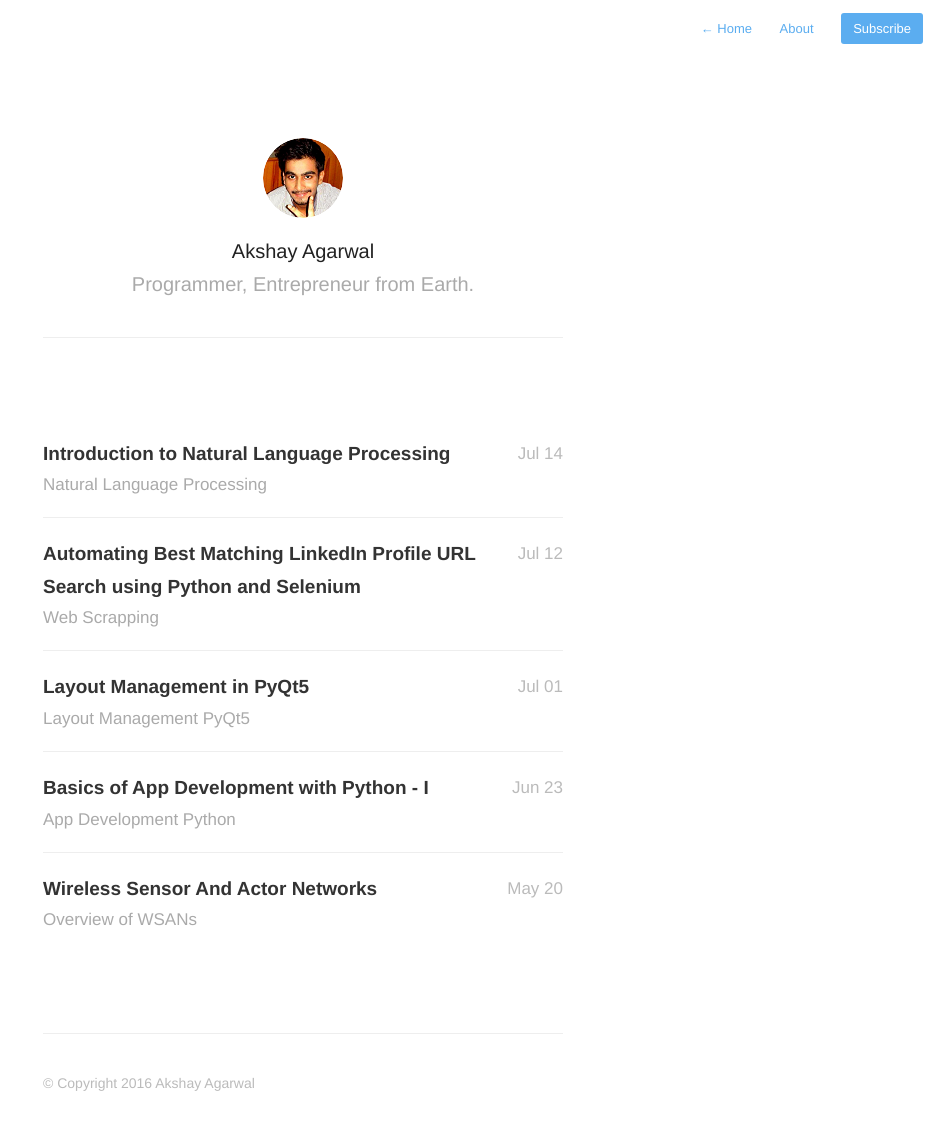
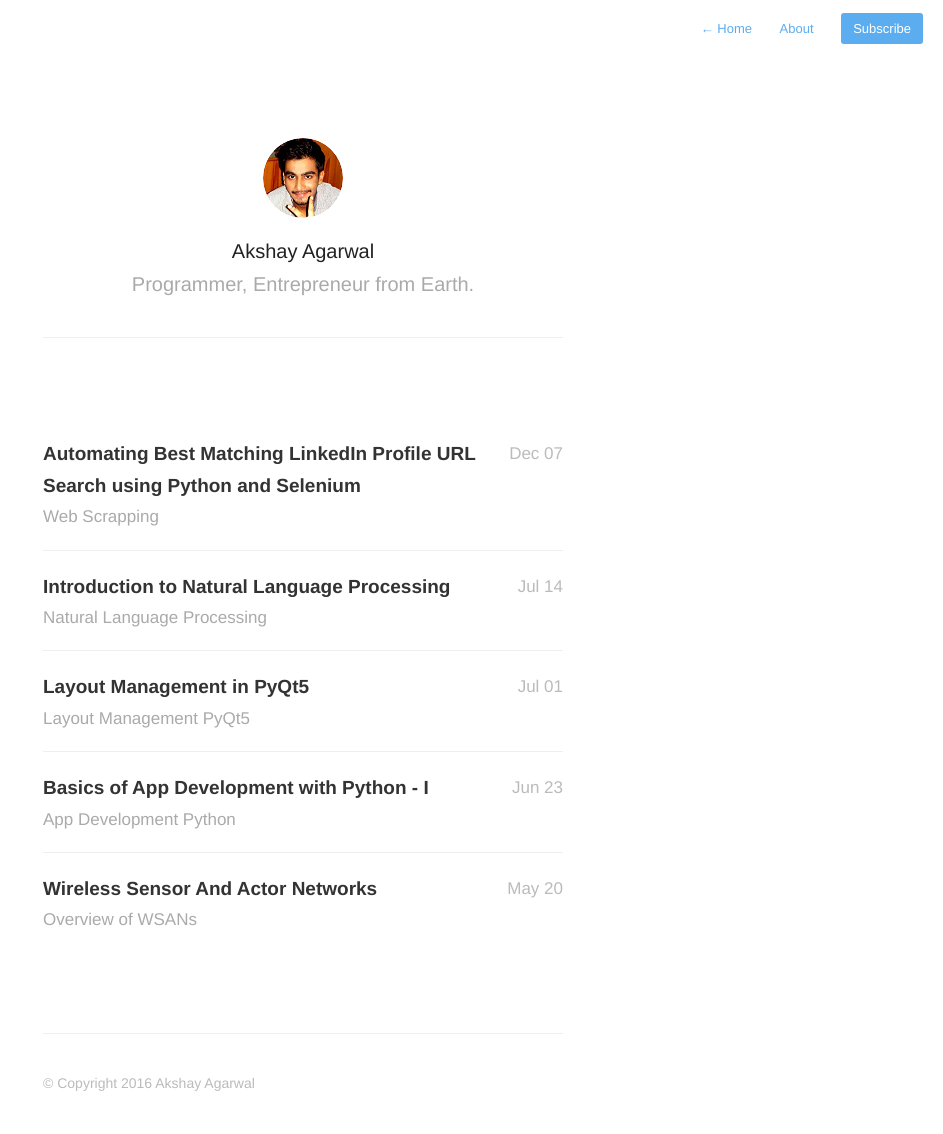
Before and after one commit to AkshayAgarwal007/AkshayAgarwal007.github.io, a Jekyll site: the page built from index.html, in a window 1280 px wide. Shown: the whole page, without its empty margins (337-1280 px from the left). Built offline with Jekyll 4.4.1, drawn with Linux system fonts in a browser that asks for light colours; nearby versions of some CDN libraries; the list of posts is cut into pages by our own code.

Commit message:
Date modified

```diff
--- a/_posts/2016-07-12-LinkedIn-Profile-Search-using-Python-and-Selenium.markdown
+++ b/_posts/2016-12-07-LinkedIn-Profile-Search-using-Python-and-Selenium.markdown
@@ -1,6 +1,6 @@
 ---
 title:  " Automating Best Matching LinkedIn Profile URL Search using Python and Selenium"
-date:   2016-07-12 05:58:00
+date:   2016-12-07 05:58:00
 description: Web Scrapping
 ---
 
```
